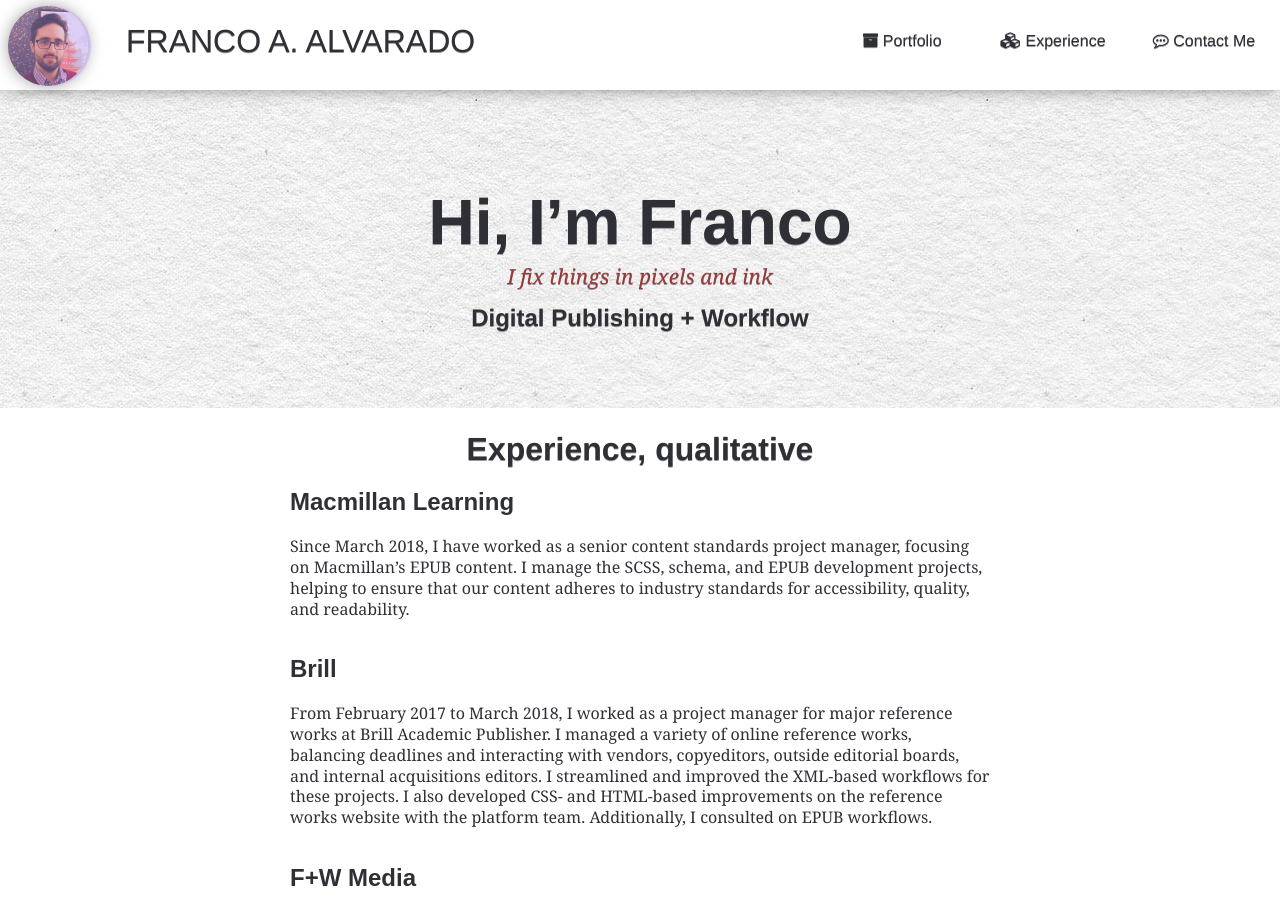
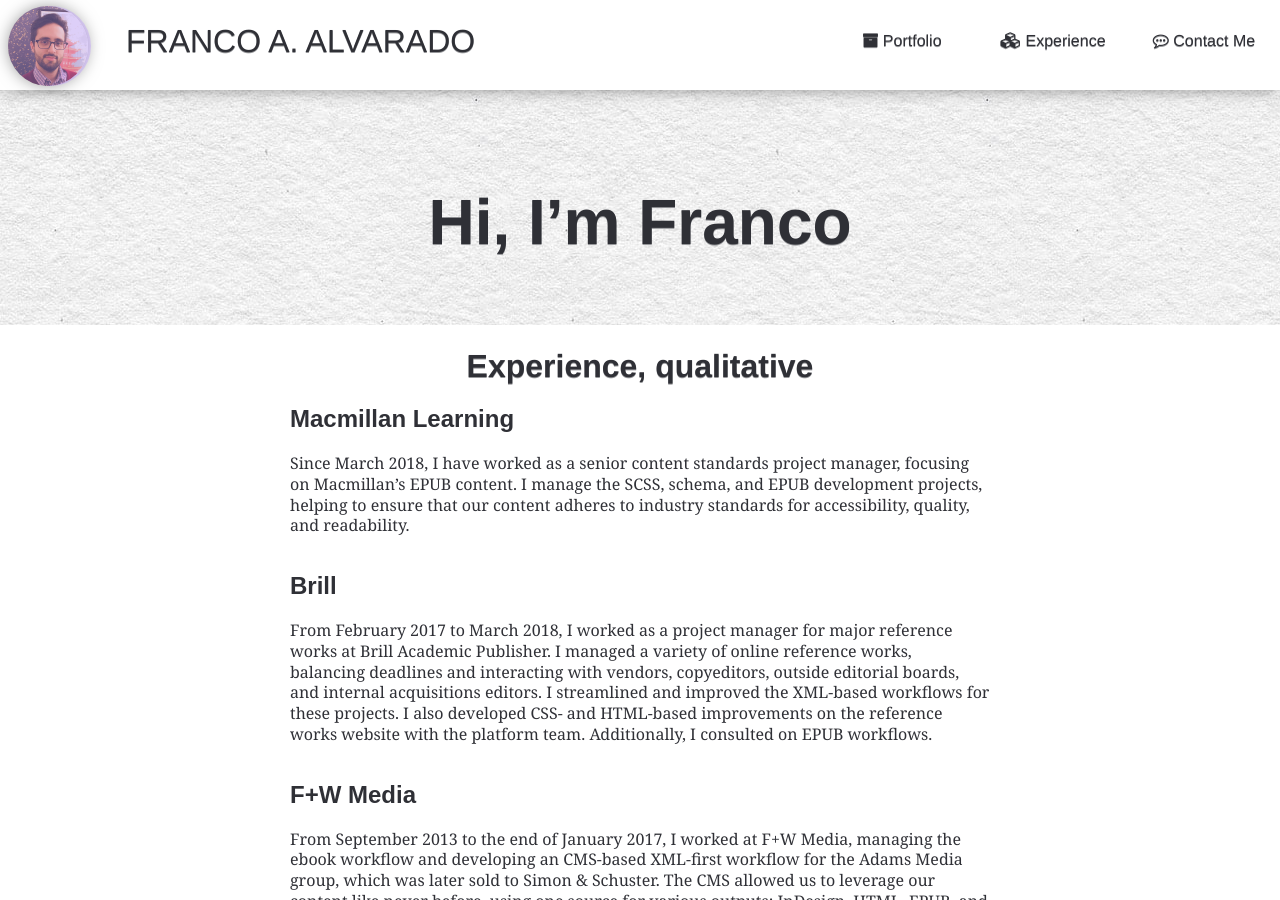
Before and after one commit to francopub/francopub.github.io, a Jekyll site: the page built from experience/index.html, in a window 1280 px wide and 900 px high. Built offline with Jekyll 4.4.1, drawn with Linux system fonts in a browser that asks for light colours; nearby versions of some CDN libraries; some web fonts are replaced.

Commit message:
adjusting about page
adjusting about page

```diff
--- a/_includes/header.html
+++ b/_includes/header.html
@@ -2,8 +2,8 @@
 	<h1>
 		Hi, I&#8217;m Franco
 	</h1>
-	<p class="tag-line">
-		I fix things in pixels and ink
+	<!-- <p class="tag-line">
+		Fixing things in pixels and ink
 	</p>
-	<h2>Digital Publishing + Workflow</h2>
+	<h2>Digital Publishing + Digital Workflows + Writing</h2> -->
 </header>
--- a/index.html
+++ b/index.html
@@ -7,7 +7,7 @@
 <article id="aboutarticle">
 <!-- <h1 id="aboutme">About me</h1> -->
 
-<p>I started my career in the publishing industry in the Boston area, focusing primarily on digital publishing and ebooks. From there, I began developing skills in web development and scripting. I like automation and standardization because I like to make more space for creating.</p>
-<p>{% if site.job %}I currently work as {{site.job}}.{% endif %} Contact me via <a href="https://twitter.com/{{site.twitter_username}}"> Twitter</a>, <a href="https://linkedin.com/in/{{site.linkedin_username}}">LinkedIn</a>, or <a href="mailto:{{site.email}}?subject=I am a robot">email</a>.</p>
+<p>I am a digital publishing professional in the Boston area, focusing primarily on ebooks, digital workflows, and standardization. Additionally I have some affinity for design and scripting for automation. I like automation and standardization because I like to make more space for creating. I am also currently working on my first novel.</p>
+<p>{% if site.job %}I work as {{site.job}}.{% endif %} Contact me via <a href="https://twitter.com/{{site.twitter_username}}"> Twitter</a>, <a href="https://linkedin.com/in/{{site.linkedin_username}}">LinkedIn</a>, or <a href="mailto:{{site.email}}?subject=I am a robot">email</a>.</p>
 	<p>Learn more about my <a href="/experience">experience</a> or view <a href="#projectpane">my portfolio</a>. To see what I am creating, visit <a href="/blog">my blog.</a></p>
 </article>
```
